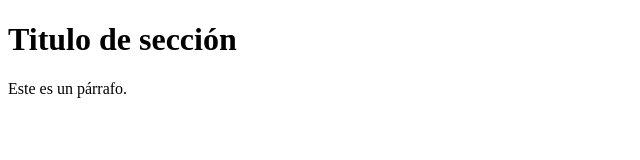
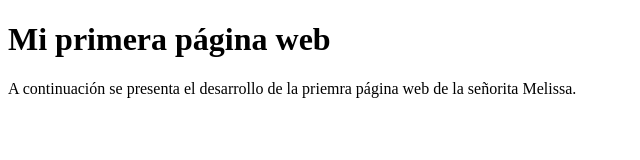
Before and after one commit to melioc77/SecondRepository, a plain HTML site: page index.html in a window 1280 px wide. Shown: the whole page, without its empty margins (0-640 px from the left). Drawn offline with Linux system fonts and the light colour scheme.

Commit message:
index.html

```diff
--- a/index.html
+++ b/index.html
@@ -7,8 +7,8 @@
   </head>
   <body>
     <div>
-        <h1>Titulo de sección</h1>
-        <p>Este es un párrafo.</p>
+        <h1>Mi primera página web</h1>
+        <p>A continuación se presenta el desarrollo de la priemra página web de la señorita Melissa.</p>
     </div>
   </body>
 </html>
```
